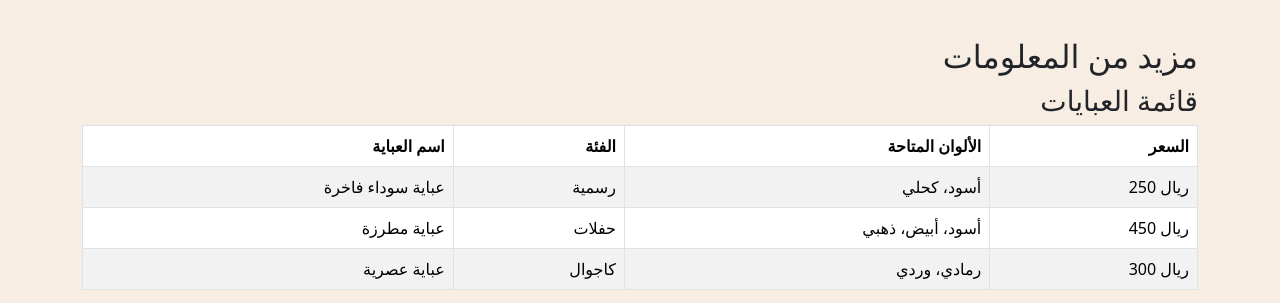
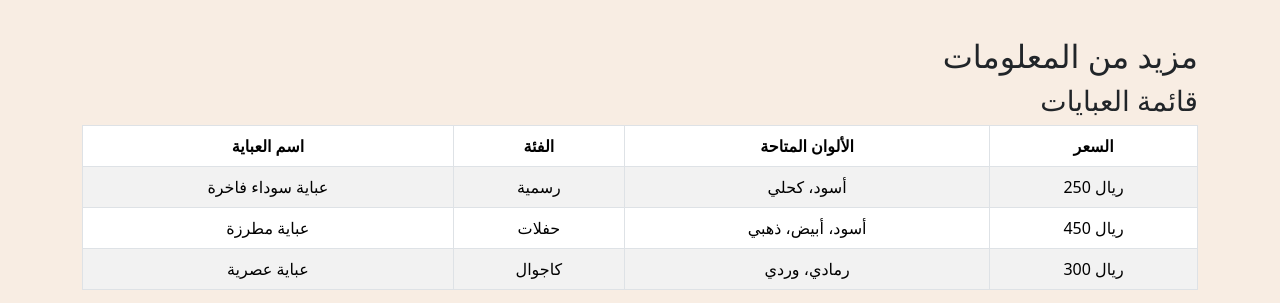
Before and after one commit to tia3012/Abaya22, a plain HTML site: page about.html in a window 1280 px wide. Shown: the part 1220-1523 px from the top of the page. Drawn offline with nearby package versions, Linux system fonts and the light colour scheme.

Commit message:
Update styles.css

```diff
--- a/css/styles.css
+++ b/css/styles.css
@@ -303,6 +303,31 @@ padding-bottom: 10px;
 }
 
 
+.table {
+    background-color: #F8EDE3;
+    border: 1px solid #8D493A;
+}
+
+.table th {
+    background-color: #DFD3C3;
+    color: #8D493A;
+    border-bottom: 2px solid #8D493A;
+    padding: 10px;
+    text-align: center;
+}
+
+.table td {
+    background-color: #F8EDE3;
+    color: #8D493A;
+    border-bottom: 1px solid #DFD3C3;
+    padding: 8px;
+    text-align: center;
+}
+
+.table tbody tr:hover {
+    background-color: #DFD3C3;
+}
+
 .footer {
     background-color: #8D493A;
     color: #DFD3C3;
```
